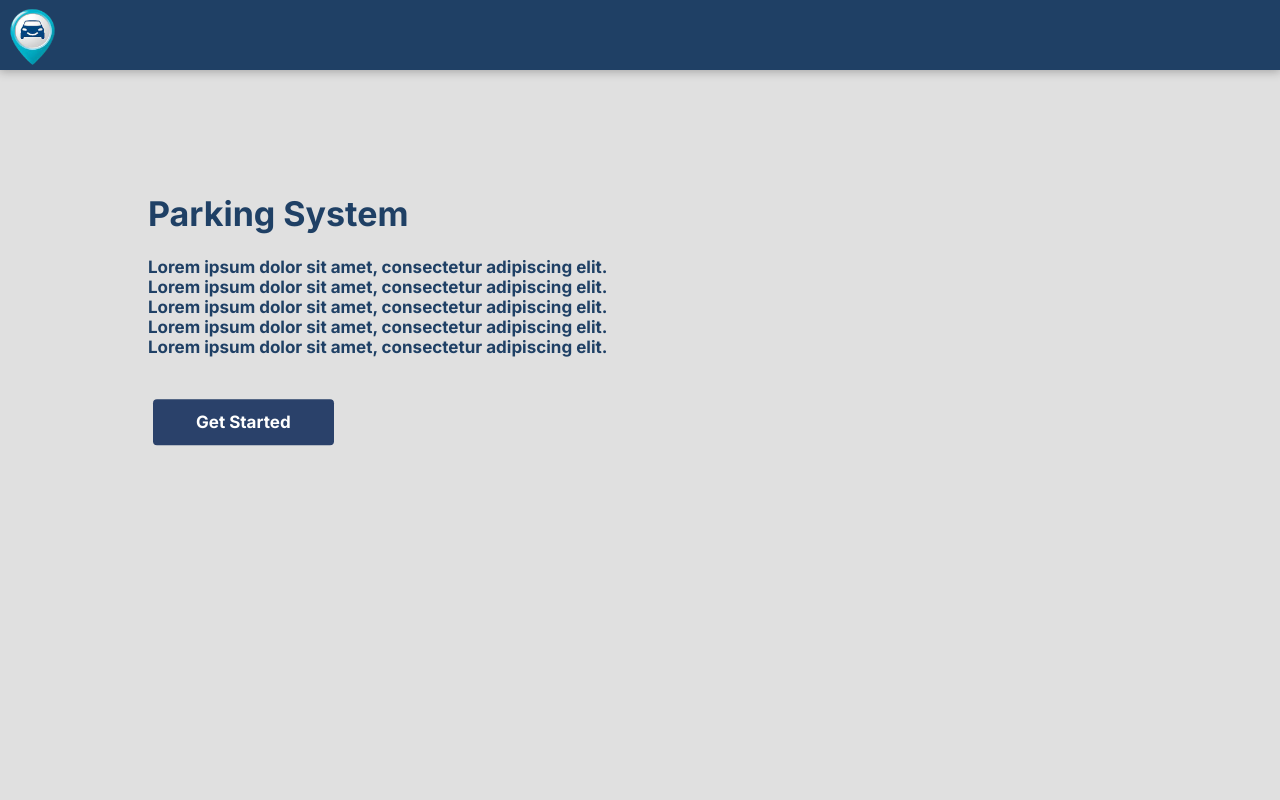
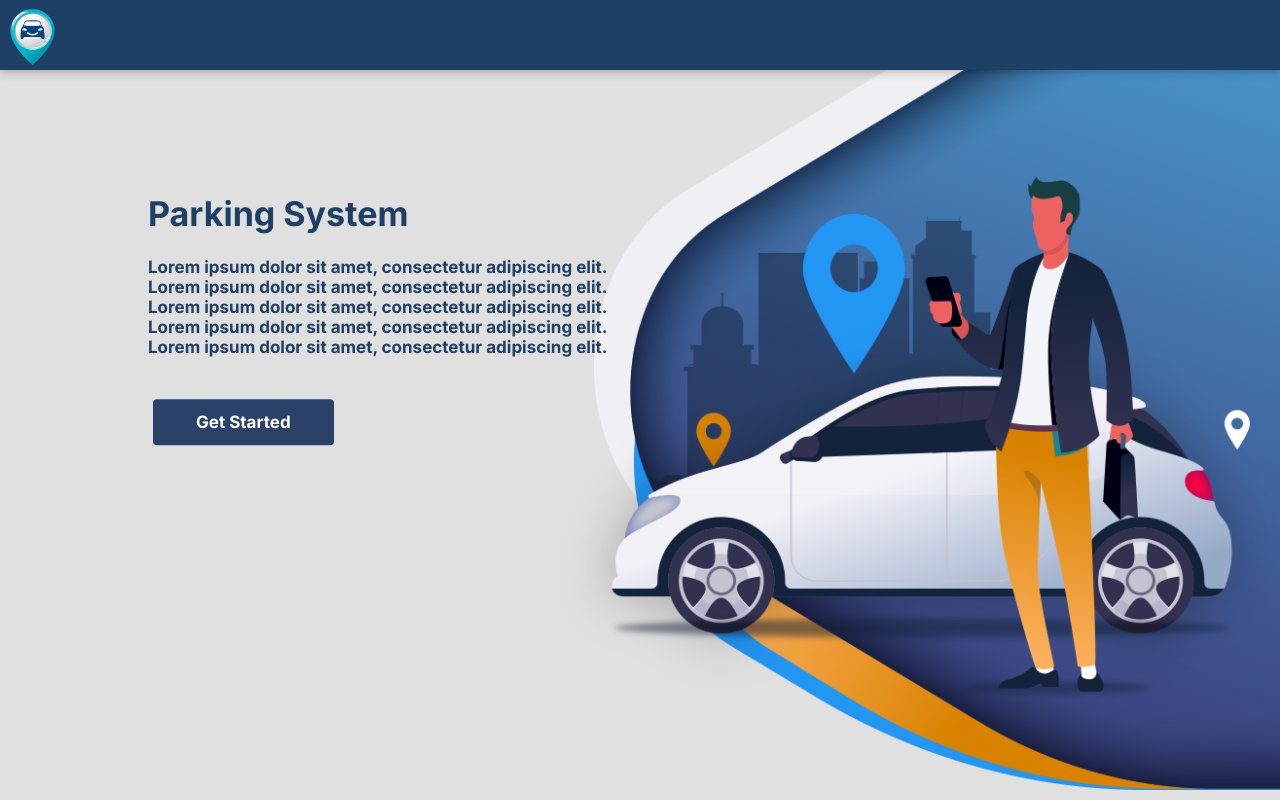
Before and after one commit to raghad-ns/smart-parking-ui, a React (Create React App) app: page / in a window 1280 px wide. Built offline with nearby package versions, Linux system fonts and the light colour scheme.

Commit message:
background fixing

```diff
--- a/src/App.tsx
+++ b/src/App.tsx
@@ -37,7 +37,7 @@ function App() {
           '/manager-enrollment',
           '/reflect-enrollment',
           '/charge-wallet'
-        ].includes(window.location.pathname) ? {} : { display: "none" }}
+        ].includes(window.location.pathname) ? { display: "none" } : {}}
       >
         <img src={sideImage} alt="side-man" className="side-man-image" />
       </div>
```
